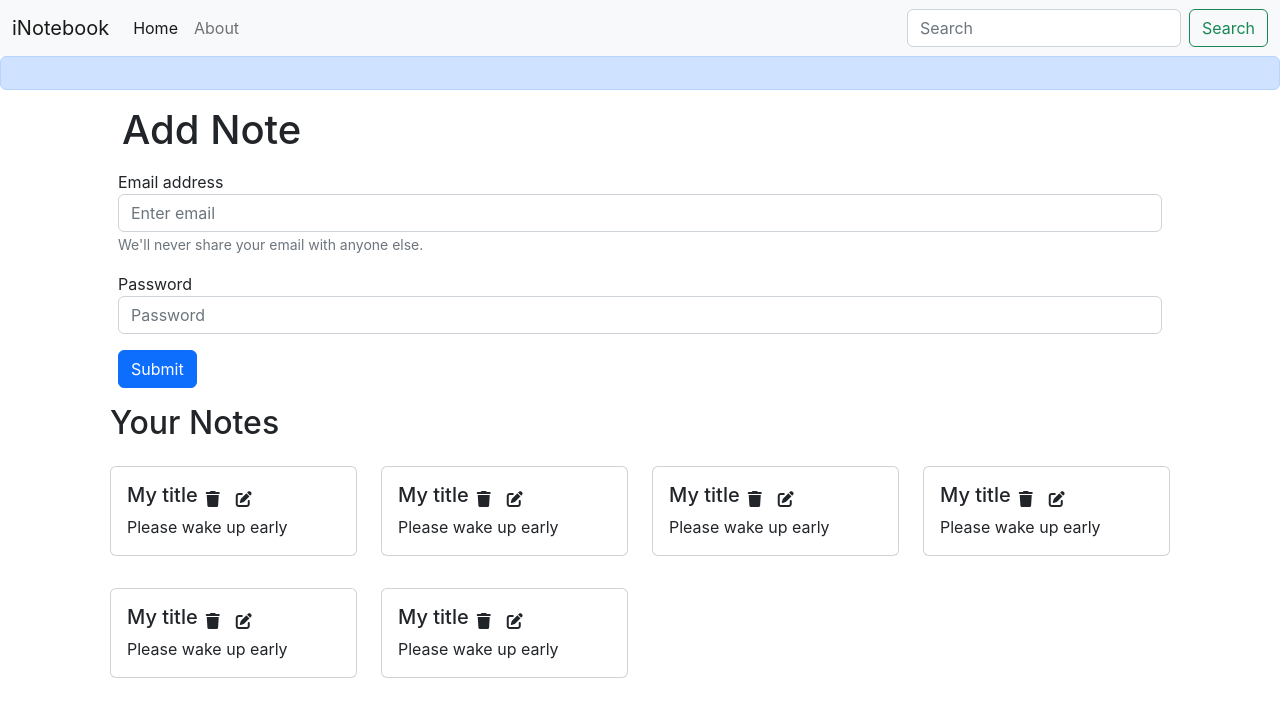
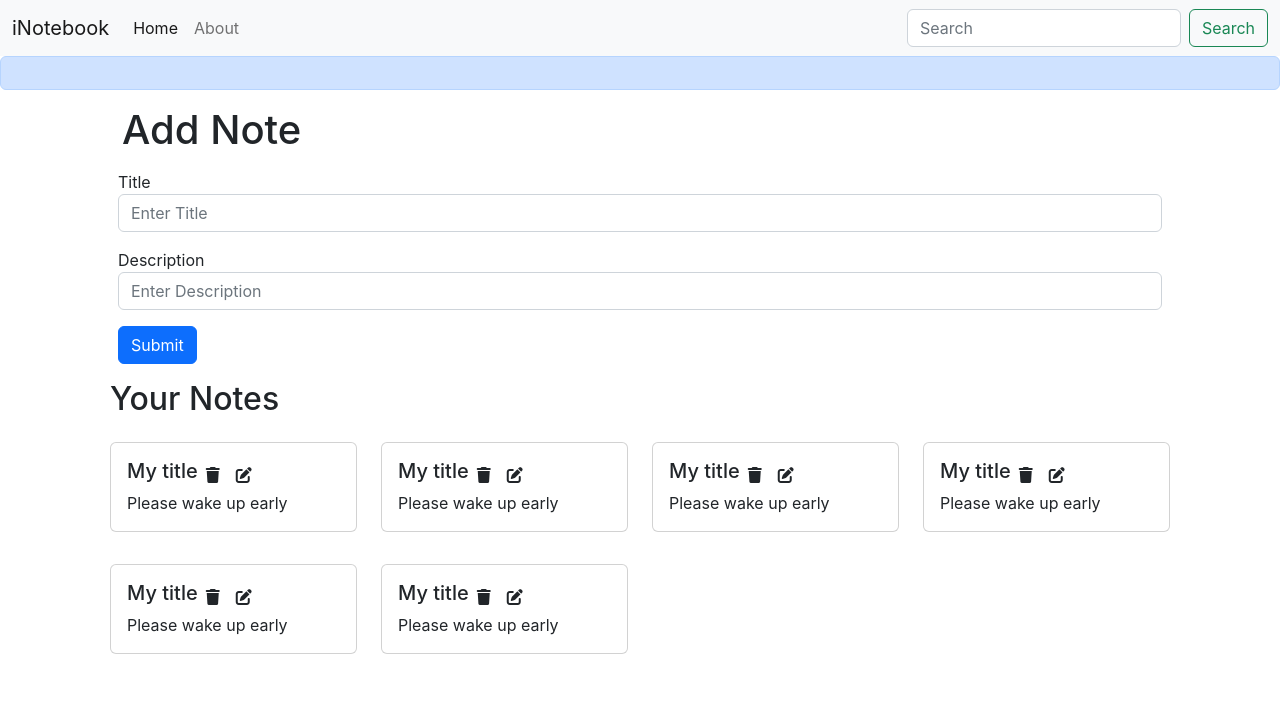
Before and after one commit to Adishjain12/iNotebook, a React (Create React App) app: page / in a window 1280 px wide. Shown: the top 716 px of the page. Built offline with nearby package versions, Linux system fonts and the light colour scheme.

Commit message:
Adding AddNote component

```diff
--- /dev/null
+++ b/src/Components/AddNote.js
@@ -0,0 +1,67 @@
+import React, { useContext, useState } from "react";
+import noteContext from "../context/Notes/noteContext";
+
+const AddNote = () => {
+  const context = useContext(noteContext);
+  const { addNote } = context;
+
+  const [note, setnote] = useState({
+    title: "",
+    description: "",
+    tag: "default",
+  });
+  const handleClick = (e) => {
+    e.preventDefault();
+    addNote(note.title, note.description, note.tag);
+  };
+  const onChange = (e) => {
+    setnote({ ...note, [e.target.name]: e.target.value });
+  };
+  return (
+    <div className="container">
+      <div className="container mx-3">
+        <h1>Add Note</h1>
+      </div>
+
+      <div className="container my-3">
+        <form>
+          <div className="form-group container my-3">
+            <label htmlFor="title ">Title</label>
+            <input
+              type="text"
+              className="form-control"
+              id="title"
+              name="title"
+              aria-describedby="emailHelp"
+              placeholder="Enter Title"
+              onChange={onChange}
+            />
+          </div>
+          <div className="form-group container my-3">
+            <label htmlFor="description">Description</label>
+            <input
+              type="text"
+              className="form-control"
+              id="description"
+              name="description"
+              placeholder="Enter Description"
+              onChange={onChange}
+            />
+          </div>
+
+          <div className="container my-3">
+            <button
+              type="submit"
+              className="btn btn-primary"
+              onClick={handleClick}
+            >
+              Submit
+            </button>
+          </div>
+        </form>
+      </div>
+    </div>
+  );
+};
+
+export default AddNote;
--- a/src/Components/Alert.js
+++ b/src/Components/Alert.js
@@ -3,7 +3,7 @@
 const Alert = (props) => {
   return (
     <div>
-      <div class="alert alert-primary" role="alert">
+      <div className="alert alert-primary" role="alert">
        {props.message}
       </div>
     </div>
--- a/src/Components/Home.js
+++ b/src/Components/Home.js
@@ -4,44 +4,6 @@
 const Home = () => {
   return (
     <div>
-      <div className="container">
-        <div className="container mx-3">
-          <h1>Add Note</h1>
-        </div>
-
-        <div className="container my-3">
-          <form>
-            <div className="form-group container my-3">
-              <label htmlFor="exampleInputEmail1 ">Email address</label>
-              <input
-                type="email"
-                className="form-control"
-                id="exampleInputEmail1"
-                aria-describedby="emailHelp"
-                placeholder="Enter email"
-              />
-              <small id="emailHelp" className="form-text text-muted">
-                We'll never share your email with anyone else.
-              </small>
-            </div>
-            <div className="form-group container my-3">
-              <label htmlFor="exampleInputPassword1">Password</label>
-              <input
-                type="password"
-                className="form-control"
-                id="exampleInputPassword1"
-                placeholder="Password"
-              />
-            </div>
-
-            <div className="container my-3">
-              <button type="submit" className="btn btn-primary">
-                Submit
-              </button>
-            </div>
-          </form>
-        </div>
-      </div>
       <Notes />
     </div>
   );
--- a/src/Components/Noteitem.js
+++ b/src/Components/Noteitem.js
@@ -7,9 +7,9 @@
       <div className="card my-3">
         <div className="card-body">
           <div className="d-flex align-items-center">
-          <h5 className="card-title">{note.title}</h5>
-          <i className="fa-solid fa-trash mx-2"></i>
-          <i className="fa-solid fa-pen-to-square mx-2"></i>
+            <h5 className="card-title">{note.title}</h5>
+            <i className="fa-solid fa-trash mx-2"></i>
+            <i className="fa-solid fa-pen-to-square mx-2"></i>
           </div>
 
           <p className="card-text">{note.description}</p>
--- a/src/Components/Notes.js
+++ b/src/Components/Notes.js
@@ -1,17 +1,21 @@
 import React, { useContext } from "react";
 import noteContext from "../context/Notes/noteContext";
 import Noteitem from "./Noteitem";
+import AddNote from "./AddNote";
 
 const Notes = () => {
   const context = useContext(noteContext);
-  const { notes, setNotes } = context;
+  const { notes, addNote } = context;
   return (
+    <>
+      <AddNote />
       <div className="row my-3 mx-3">
         <h2>Your Notes</h2>
         {notes.map((note) => {
           return <Noteitem key={note._id} note={note} />;
         })}
       </div>
+    </>
   );
 };
 
--- a/src/context/Notes/NoteState.js
+++ b/src/context/Notes/NoteState.js
@@ -59,8 +59,28 @@
     },
   ];
   const [notes, setnotes] = useState(initialnotes);
+
+  //Add a note
+  const addNote = (title, description, tag) => {
+    const note = {
+      _id: "62f694f34cc87bd9ead1ab317",
+      user: "62f61cfdb7dc8cba9860b243",
+      title: title,
+      description: description,
+      tag: tag,
+      date: "2022-08-12T17:59:15.120Z",
+      __v: 0,
+    };
+    setnotes(notes.concat(note));
+  };
+
+  //Delete a Note
+  const deleteNote = () => {};
+
+  //Edit a Note
+  const editNote = () => {};
   return (
-    <NoteContext.Provider value={{ notes, setnotes }}>
+    <NoteContext.Provider value={{ notes, addNote, deleteNote, editNote }}>
       {props.children}
     </NoteContext.Provider>
   );
```
Also changed, not shown: src/Components/Navbar.js (+18 -8 lines). Lines whose indentation alone changed are shown as unchanged.
